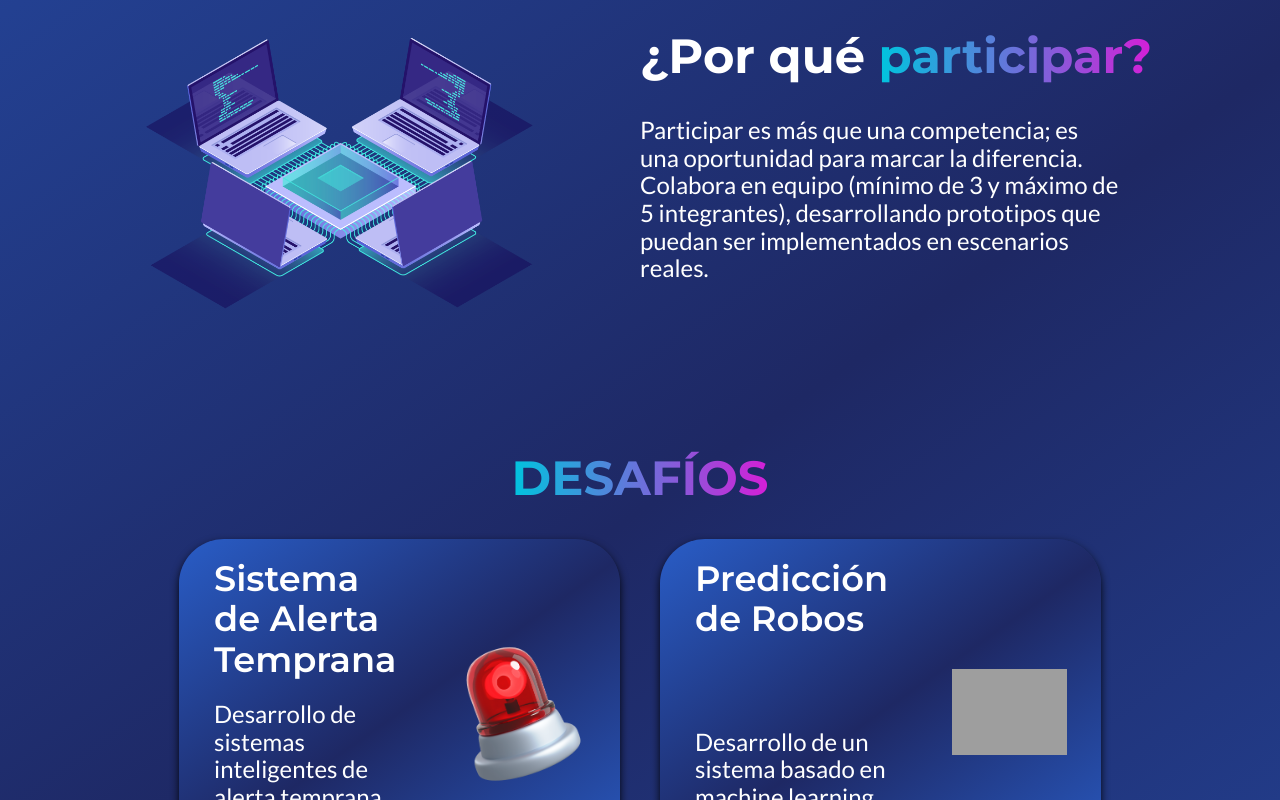
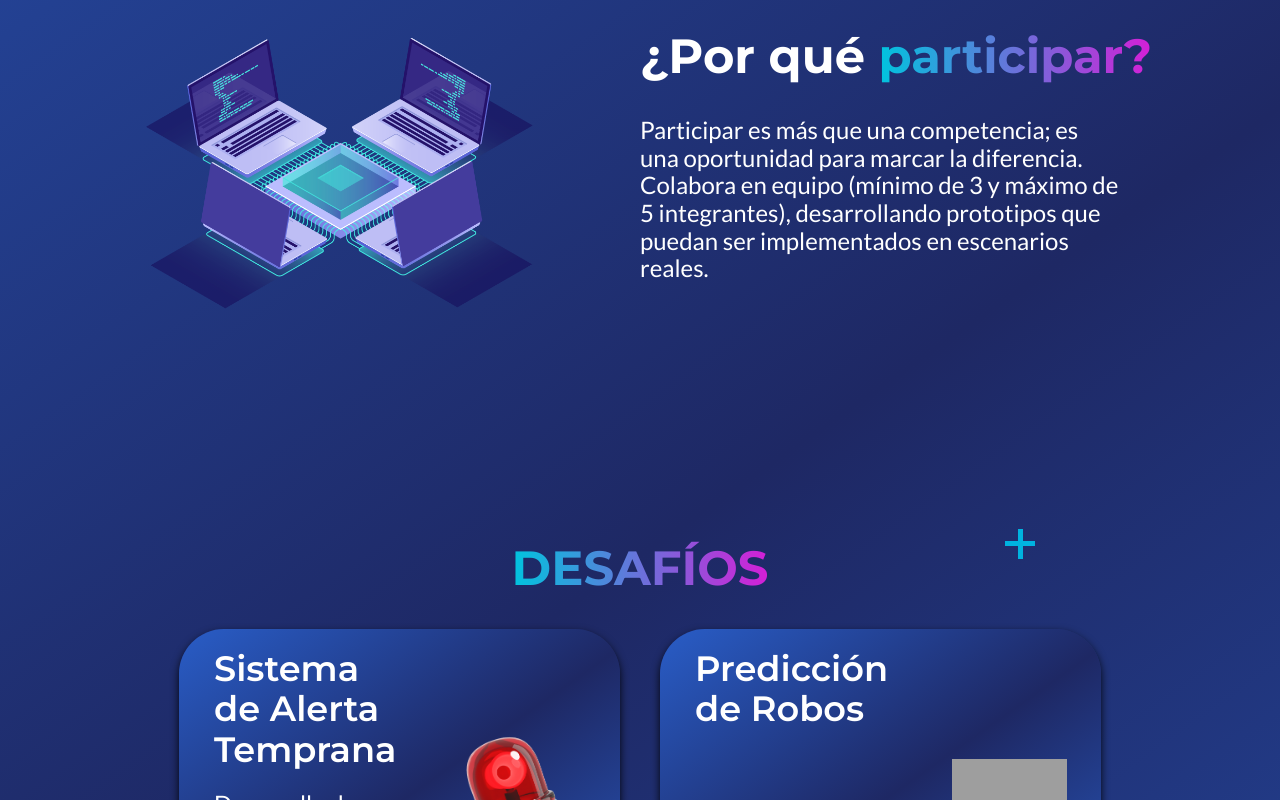
Before and after one commit to HackerenProceso/Hackathon2024, a plain HTML site: page index.html in a window 1280 px wide. Shown: the part 2000-2800 px from the top of the page. Drawn offline with Linux system fonts and the light colour scheme; grey boxes are pictures that could not be loaded.

Commit message:
Correcion fecha de inicio

```diff
--- a/css/style.css
+++ b/css/style.css
@@ -577,7 +577,11 @@ main {
 
 /*-----------------------DESAFÍOS-----------------------*/
 #desafios {
-  padding: 10px;
+  padding: 100px 10px 10px 10px;
+}
+
+.desafios-header {
+  position: relative;
 }
 
 .desafios-container {
@@ -768,7 +772,6 @@ main {
 
 
 /*-----------------------MEDIA QUERIES-----------------------*/
-
 @media (min-width: 767px) {
   .footer-container::before {
     margin: 50px 0;
@@ -782,6 +785,27 @@ main {
   }
 }
 
+@media (min-width: 1120px) {
+  .desafios-header::after {
+    content: '';
+    position: absolute;
+    width: 5px;
+    height: 30px;
+    background-color: var(--color-celeste);
+    top: -12px;
+    right: 247px;
+  }
+
+  .desafios-header::before {
+    content: '';
+    position: absolute;
+    width: 30px;
+    height: 5px;
+    background-color: var(--color-celeste);
+    right: 235px;
+  }
+}
+
 @media (max-width: 550px) {
   .footer-container {
     padding-top: 40px;
--- a/index.html
+++ b/index.html
@@ -103,7 +103,7 @@
           <div class="icons-header">
             <div class="mess">
               <img src="/images/Calendario.png" alt="Icono" class="icon" />
-              <span>21 de Setiembre</span>
+              <span>05 de Octubre</span>
             </div>
             <div class="mess">
               <img src="/images/Laptop.png" alt="Icono" class="icon" />
@@ -183,7 +183,7 @@
 
       <!-- DESAFÍOS -->
       <section id="desafios">
-        <div>
+        <div class="desafios-header">
           <h3 class="section-title">
             <span class="title-gradient">Desafíos</span>
           </h3>
```
